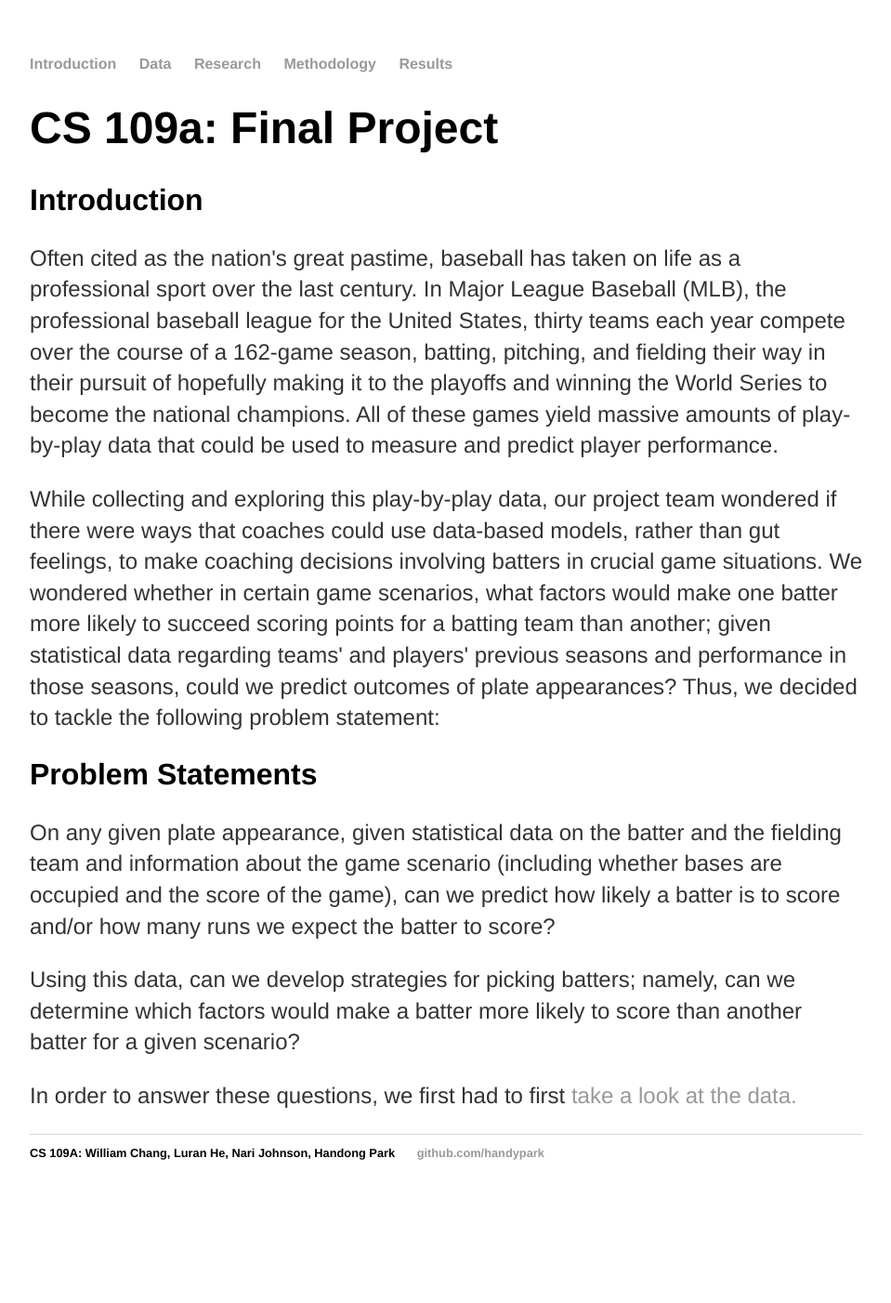
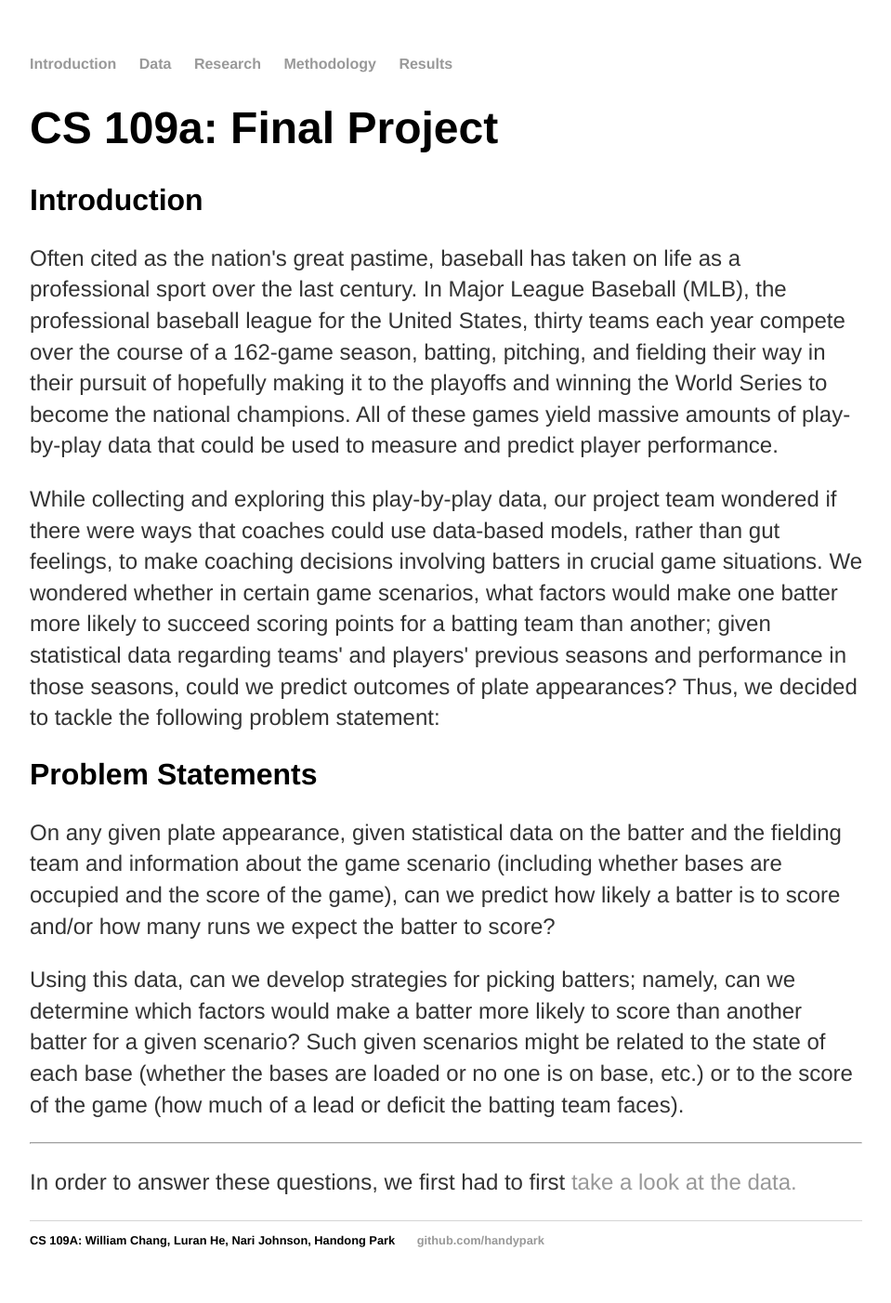
Before and after one commit to handypark/handypark.github.io, a Jekyll site: the page built from index.html, in a window 1280 px wide. Shown: the whole page at 93% size, without its empty margins (160-1119 px from the left). Built offline with Jekyll 4.4.1, drawn with Linux system fonts in a browser that asks for light colours; before the commit the page ends 1308 px from its top, so only the background shows below that.

Commit message:
Update index.html

```diff
--- a/index.html
+++ b/index.html
@@ -28,8 +28,11 @@ title: Introduction
 	</p>
 	<p>
 		Using this data, can we develop strategies for picking batters; namely, can we determine which factors would make a
-		batter more likely to score than another batter for a given scenario?
+		batter more likely to score than another batter for a given scenario? Such given scenarios might be related to the state of
+		each base (whether the bases are loaded or no one is on base, etc.) or to the score of the game (how much of a lead
+		or deficit the batting team faces).
 	</p>
+	<hr></hr>
 	<p>
 		In order to answer these questions, we first had to first <a href="/data">take a look at the data.</a></p>
 	</p>
```
